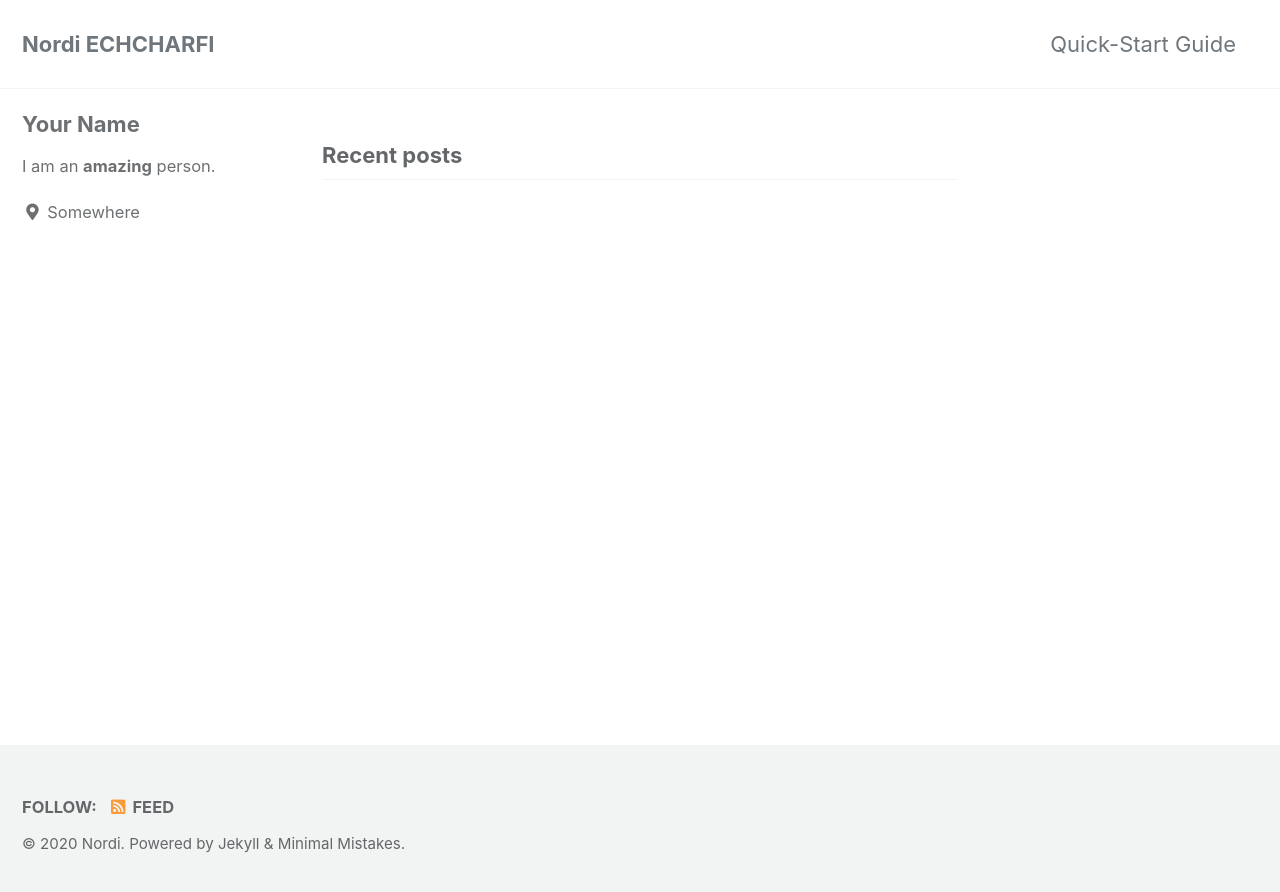
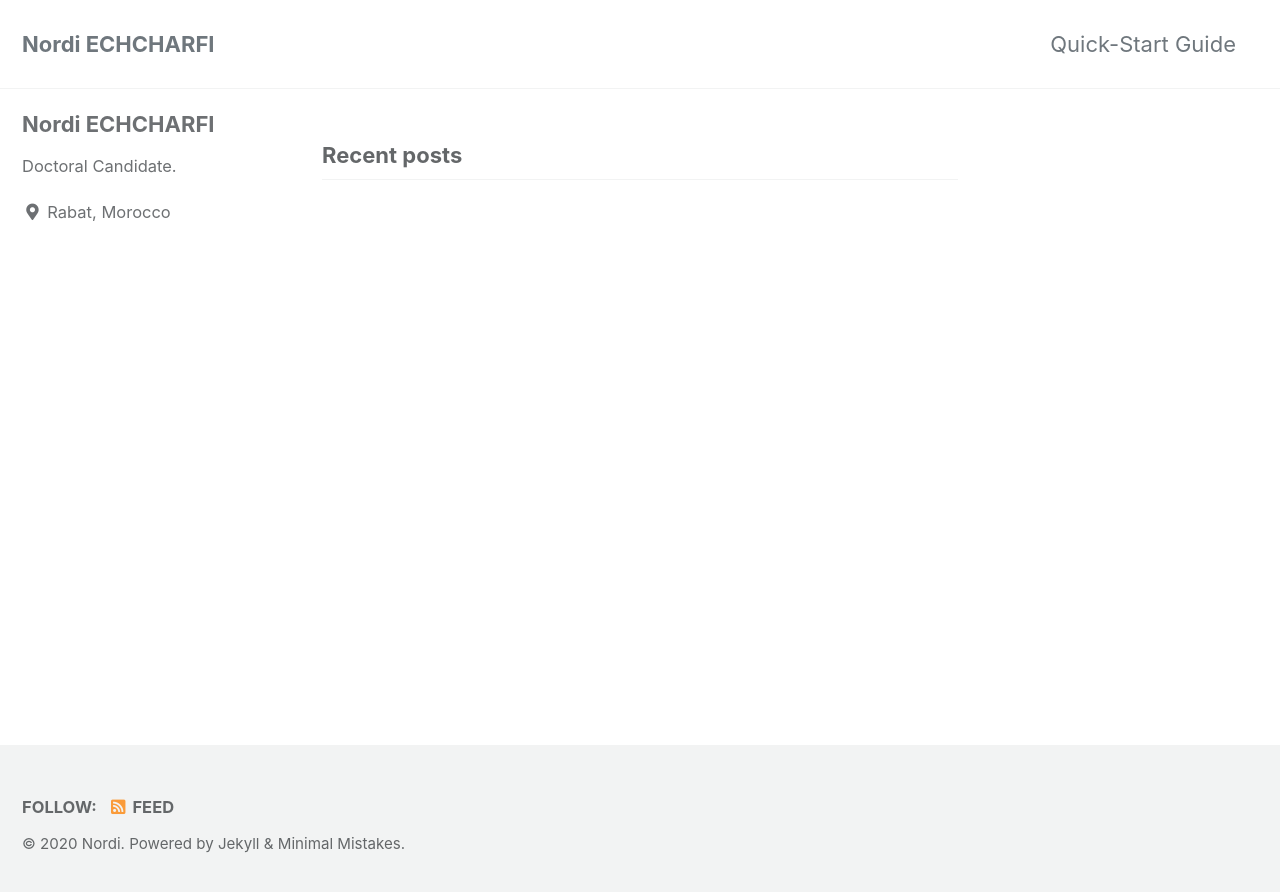
Before and after one commit to nordiechcharfi/Nordi-Echcharfi.github.io, a Jekyll site: the page built from index.html, in a window 1280 px wide. Shown: the top 892 px of the page. Built offline with Jekyll 4.4.1, drawn with Linux system fonts in a browser that asks for light colours; cached includes are drawn as plain includes; the list of posts is cut into pages by our own code.

Commit message:
Update _config.yml

```diff
--- a/_config.yml
+++ b/_config.yml
@@ -93,10 +93,10 @@ analytics:
 
 # Site Author
 author:
-  name             : "Your Name"
+  name             : "Nordi ECHCHARFI"
   avatar           : # path of avatar image, e.g. "/assets/images/bio-photo.jpg"
-  bio              : "I am an **amazing** person."
-  location         : "Somewhere"
+  bio              : "Doctoral Candidate."
+  location         : "Rabat, Morocco"
   email            :
   links:
     - label: "Email"
```
